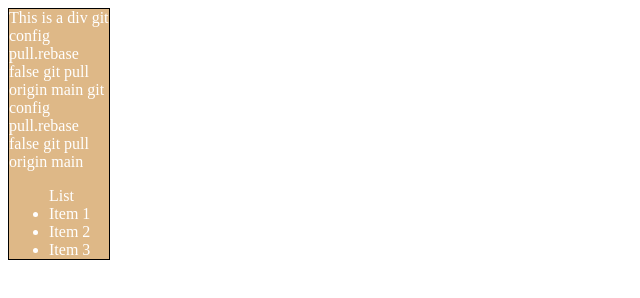
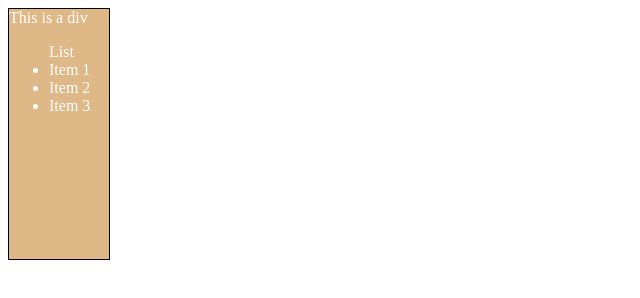
Before and after one commit to Milan-Lamsal/Learning-Js, a plain HTML site: page Question_Practices/DOM_Part2.html in a window 1280 px wide. Shown: the whole page, without its empty margins (0-640 px from the left). Drawn offline with Linux system fonts and the light colour scheme.

Commit message:
Modified

```diff
--- a/Question_Practices/DOM_Part2.html
+++ b/Question_Practices/DOM_Part2.html
@@ -8,9 +8,7 @@
 </head>
 <body>
     <div id="Box" name= "JSdiv">
-        This is a div        git config pull.rebase false
-        git pull origin main        git config pull.rebase false
-        git pull origin main
+        This is a div
     <ul>List
         <li>Item 1</li>
         <li>Item 2</li>
```
